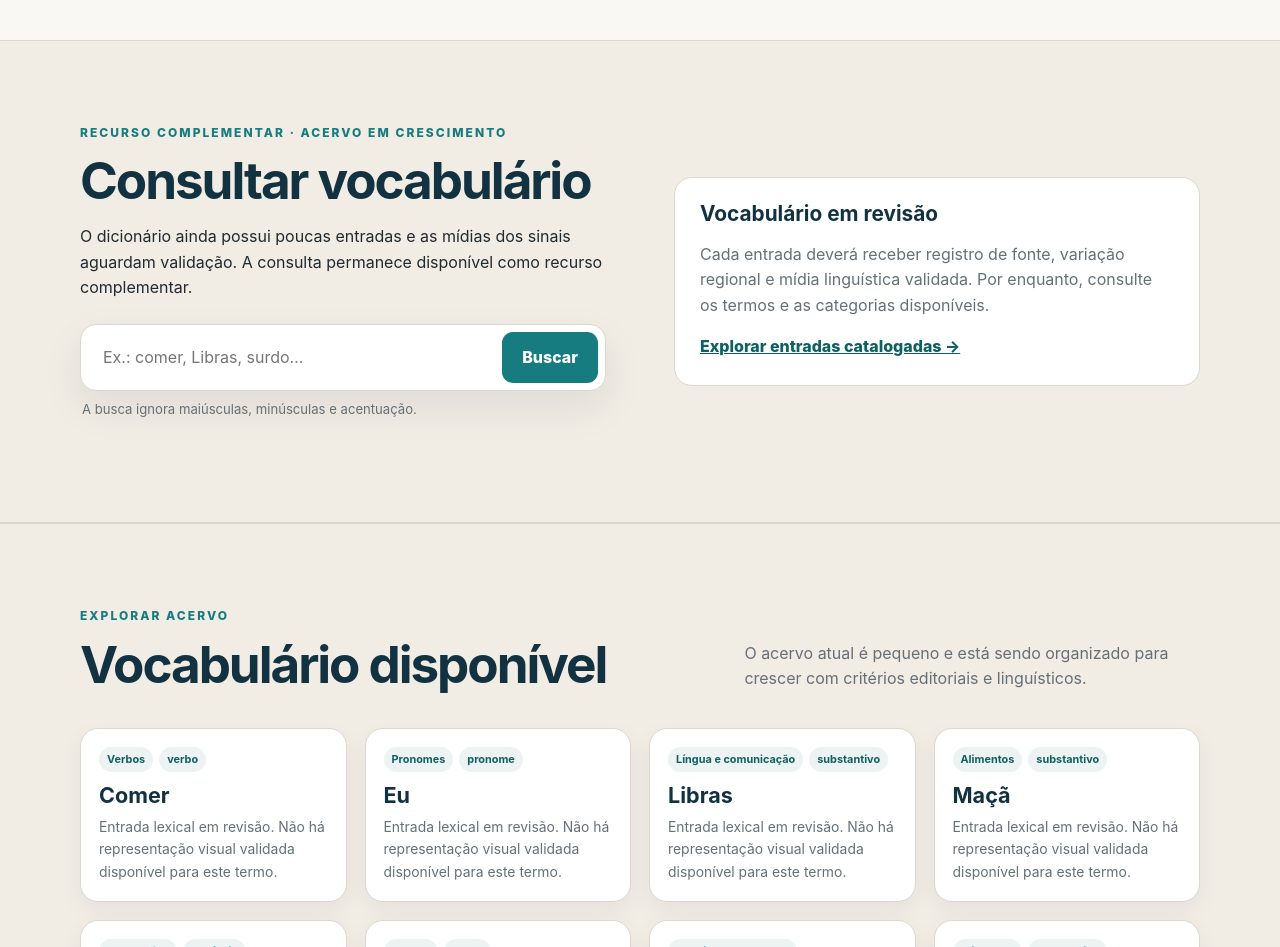
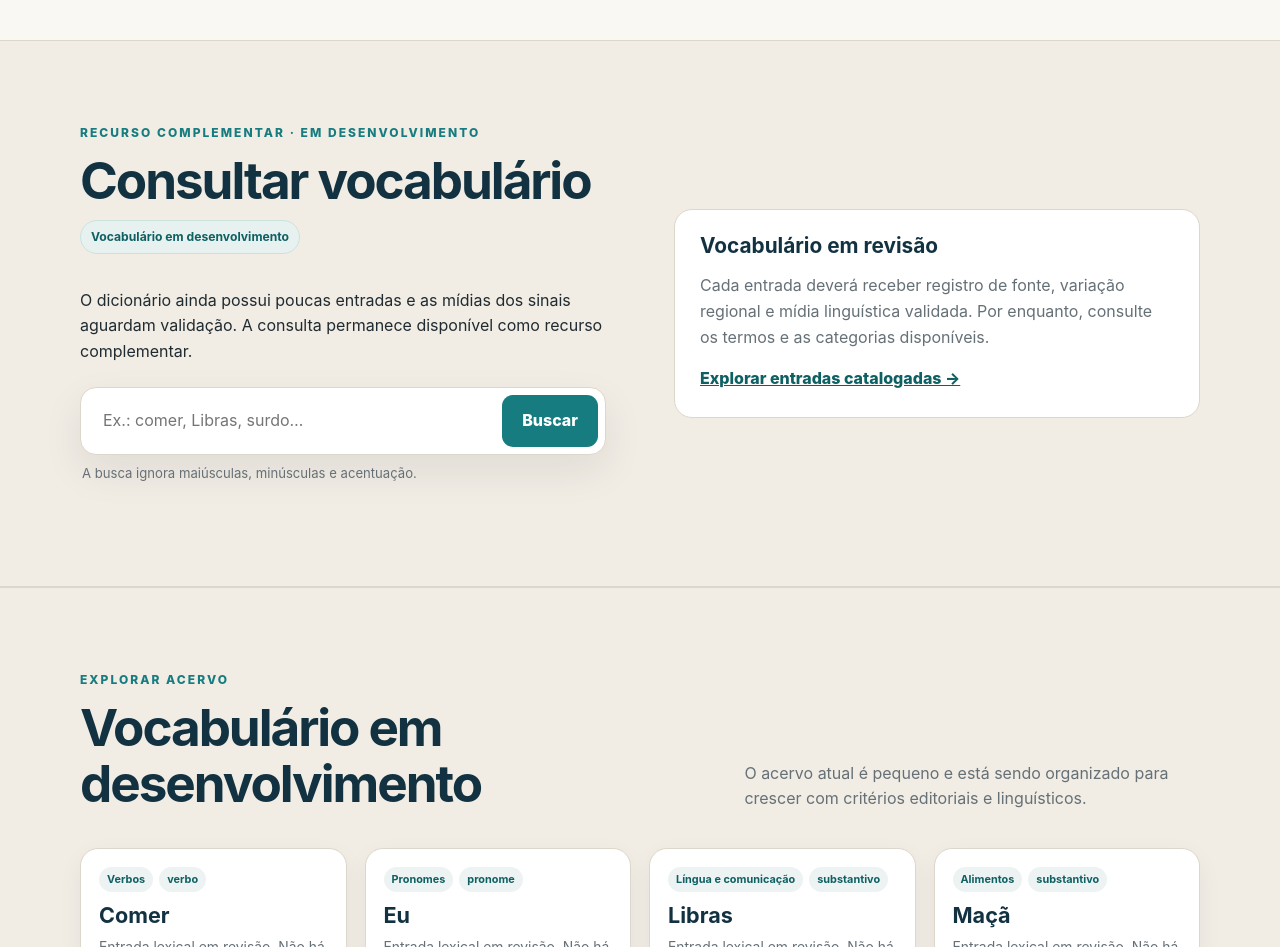
Before and after one commit to aeduardasantana/dicionariolibras, a plain HTML site: page index.html in a window 1280 px wide. Shown: the part 2720-3667 px from the top of the page. Drawn offline with Linux system fonts and the light colour scheme.

Commit message:
Prioriza OSV na seleção de frases e sinaliza vocabulário em desenvolvimento

```diff
--- a/index.html
+++ b/index.html
@@ -97,8 +97,8 @@
               <div class="sentence-field">
                 <label for="sentence-order">Estrutura para observar</label>
                 <select id="sentence-order" name="sentenceOrder">
+                  <option value="osv">OSV · Objeto – Sujeito – Verbo</option>
                   <option value="svo">SVO · Sujeito – Verbo – Objeto</option>
-                  <option value="osv">OSV · Objeto – Sujeito – Verbo</option>
                 </select>
               </div>
             </div>
@@ -149,8 +149,9 @@
     <section id="dicionario" class="section section-alt">
       <div class="container two-col">
         <div>
-          <p class="eyebrow">Recurso complementar · Acervo em crescimento</p>
+          <p class="eyebrow">Recurso complementar · Em desenvolvimento</p>
           <h2>Consultar vocabulário</h2>
+          <p class="status-badge">Vocabulário em desenvolvimento</p>
           <p>O dicionário ainda possui poucas entradas e as mídias dos sinais aguardam validação. A consulta permanece disponível como recurso complementar.</p>
           <form id="search-form" class="search-box" role="search" novalidate>
             <label for="word-input" class="sr-only">Buscar palavra em português</label>
@@ -171,7 +172,7 @@
     <section id="explorar" class="section section-alt">
       <div class="container">
         <div class="section-heading">
-          <div><p class="eyebrow">Explorar acervo</p><h2>Vocabulário disponível</h2></div>
+          <div><p class="eyebrow">Explorar acervo</p><h2>Vocabulário em desenvolvimento</h2></div>
           <p>O acervo atual é pequeno e está sendo organizado para crescer com critérios editoriais e linguísticos.</p>
         </div>
         <div id="dictionary-grid" class="dictionary-grid" aria-live="polite"></div>
```
